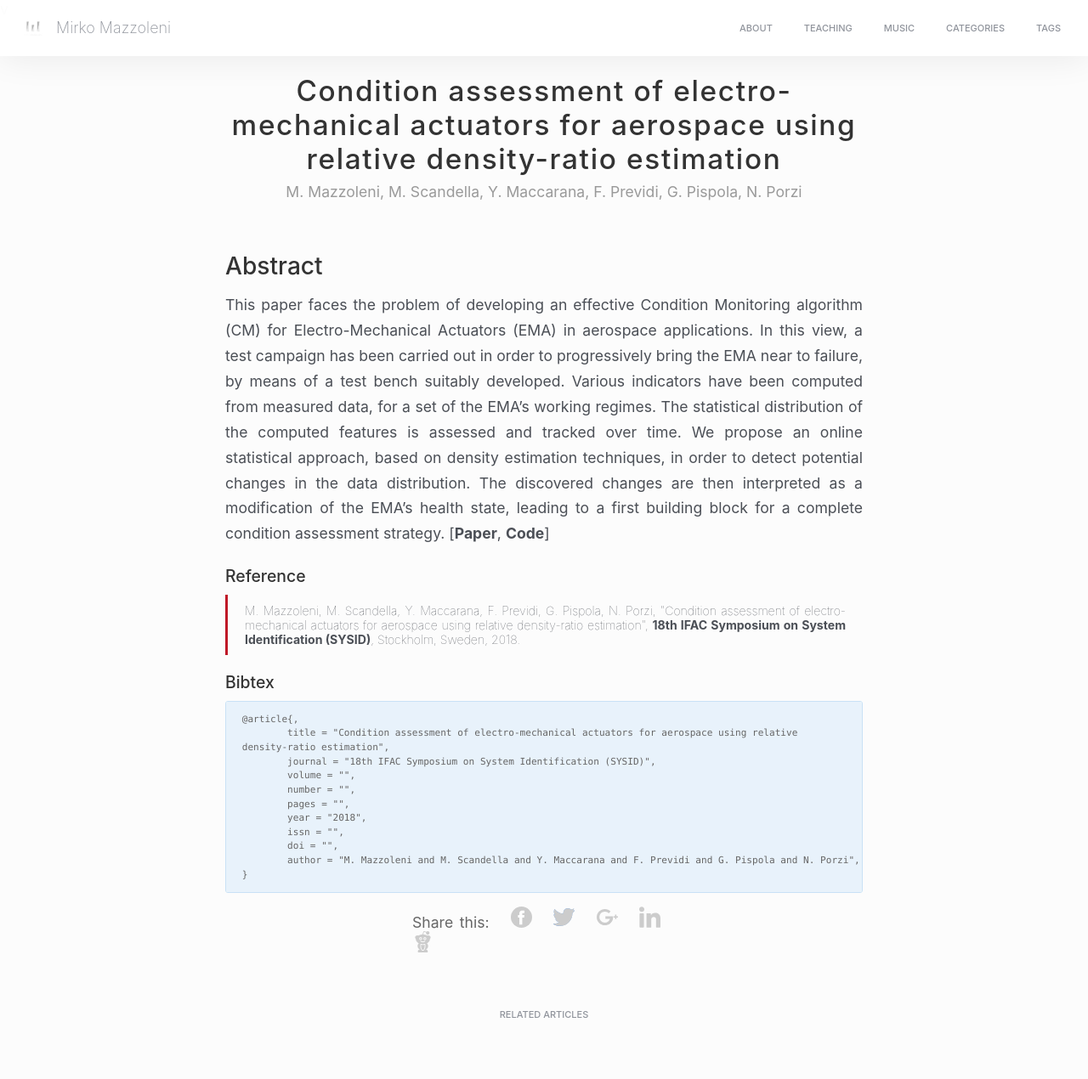
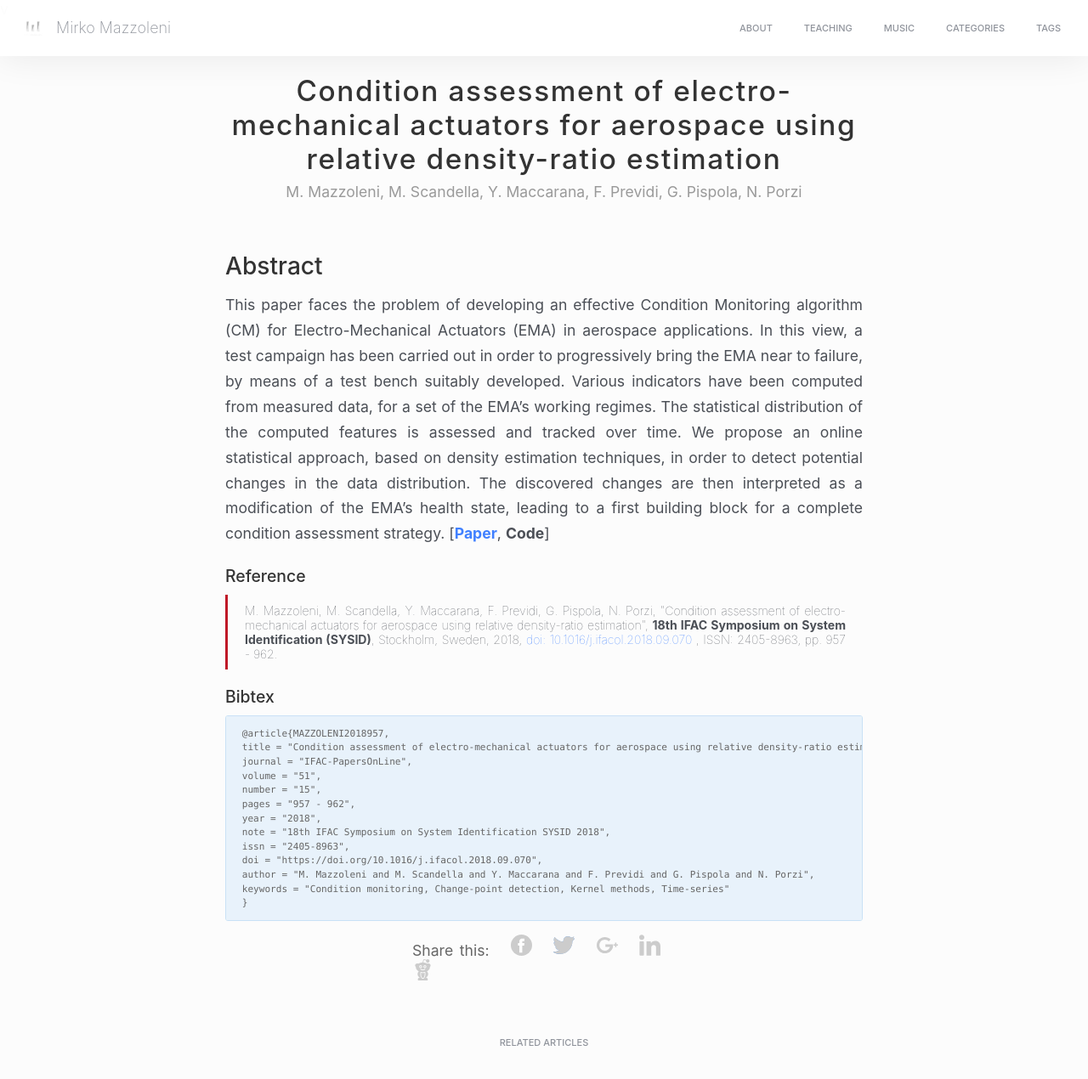
Before and after one commit to MirkoMazzoleni/MirkoMazzoleni.github.io, a Jekyll site: the page built from _posts/2018-07-11-IFAC_SYSID_Reprise.md, in a window 1280 px wide and 1285 px high. Shown: the top 1270 px of the window at 85% size. Built offline with Jekyll 4.4.1, drawn with Linux system fonts in a browser that asks for light colours; nearby versions of some CDN libraries.

Commit message:
Add papers
- IFAC SYSID18
- IEEE CDC2018

````diff
--- a/_posts/2018-07-11-IFAC_SYSID_Reprise.md
+++ b/_posts/2018-07-11-IFAC_SYSID_Reprise.md
@@ -26,7 +26,7 @@ the computed features is assessed and tracked over time. We propose an online st
 approach, based on density estimation techniques, in order to detect potential changes in the
 data distribution. The discovered changes are then interpreted as a modification of the EMA’s
 health state, leading to a first building block for a complete condition assessment strategy.
- [<strong>Paper</strong>, <strong>Code</strong>]
+ [<strong>[Paper](http://cal.unibg.it/wp-content/uploads/2018/10/2018-IFAC-SYSID-Identification-of-nonlinear-dynamical-system-with-synthetic-data-a-preliminary-investigation.pdf)</strong>, <strong>Code</strong>]
 
 
 
@@ -35,21 +35,22 @@ health state, leading to a first building block for a complete condition assessm
 #### Reference
 
 <blockquote>
-	M. Mazzoleni, M. Scandella, Y. Maccarana, F. Previdi, G. Pispola, N. Porzi, "Condition assessment of electro-mechanical actuators for aerospace using relative density-ratio estimation",  <strong> 18th IFAC Symposium on System Identification (SYSID)</strong>, Stockholm, Sweden, 2018. <a href=""> </a>
+	M. Mazzoleni, M. Scandella, Y. Maccarana, F. Previdi, G. Pispola, N. Porzi, "Condition assessment of electro-mechanical actuators for aerospace using relative density-ratio estimation",  <strong> 18th IFAC Symposium on System Identification (SYSID)</strong>, Stockholm, Sweden, 2018,  <a href="https://doi.org/10.1016/j.ifacol.2018.09.070"> doi: 10.1016/j.ifacol.2018.09.070 </a>, ISSN: 2405-8963, pp. 957 - 962.
 </blockquote>
 
 #### Bibtex
 ```
-@article{,
-	title = "Condition assessment of electro-mechanical actuators for aerospace using relative
-density-ratio estimation",
-	journal = "18th IFAC Symposium on System Identification (SYSID)",
-	volume = "",
-	number = "",
-	pages = "",
-	year = "2018",
-	issn = "",
-	doi = "",
-	author = "M. Mazzoleni and M. Scandella and Y. Maccarana and F. Previdi and G. Pispola and N. Porzi",
+@article{MAZZOLENI2018957,
+title = "Condition assessment of electro-mechanical actuators for aerospace using relative density-ratio estimation",
+journal = "IFAC-PapersOnLine",
+volume = "51",
+number = "15",
+pages = "957 - 962",
+year = "2018",
+note = "18th IFAC Symposium on System Identification SYSID 2018",
+issn = "2405-8963",
+doi = "https://doi.org/10.1016/j.ifacol.2018.09.070",
+author = "M. Mazzoleni and M. Scandella and Y. Maccarana and F. Previdi and G. Pispola and N. Porzi",
+keywords = "Condition monitoring, Change-point detection, Kernel methods, Time-series"
 }
 ```
````
Also changed, not shown: _posts/2018-07-10-IFAC_SYSID_S3I.md (+14 -12 lines), _posts/2018-12-14-IEEE_CDC_Particles.md (added, +43 -0 lines), _posts/2018-08-24-IEEE_CCTA_Reprise - Copia.md (renamed from _posts/2018-08-24-IEEE_CCTA_Reprise.md), images/2018-12-14-IEEE_CDC_Particles/chimera.png (added).
